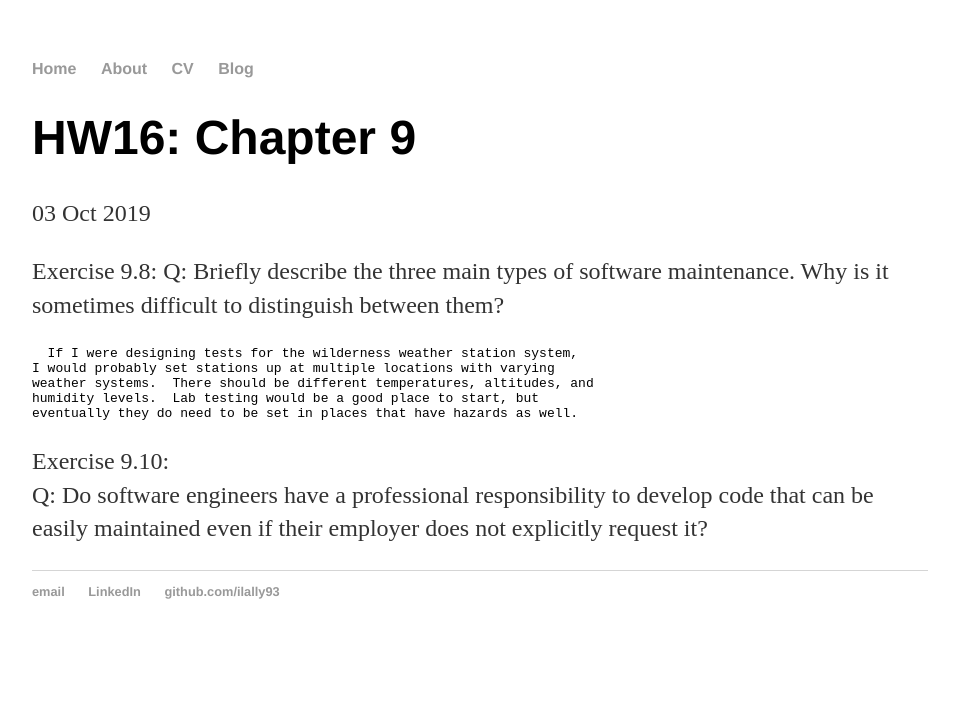
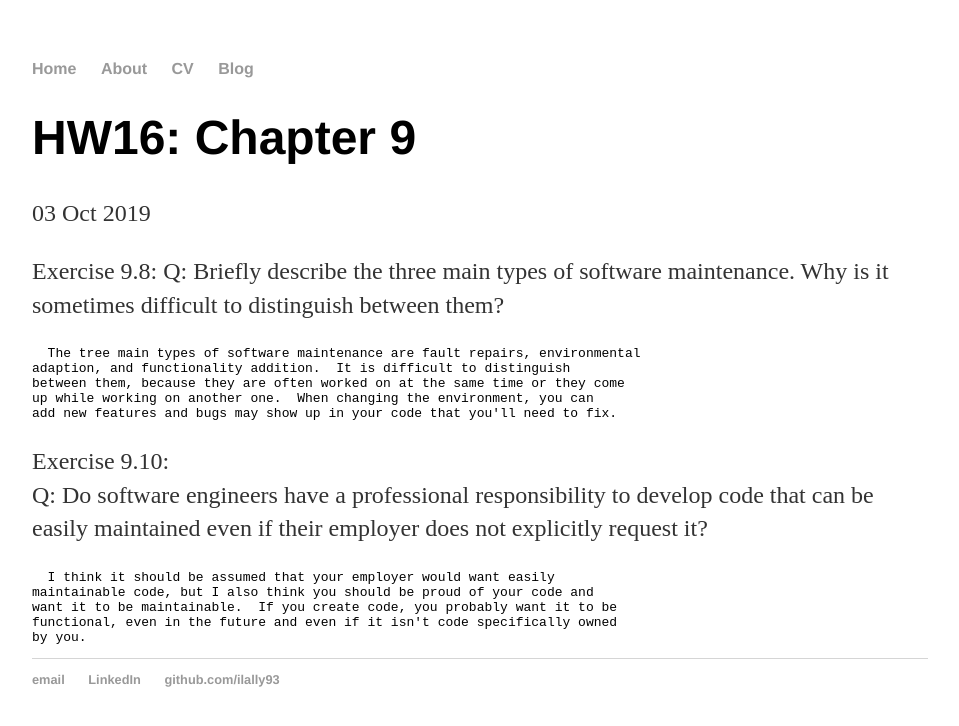
Before and after one commit to ilally93/ilally93.github.io, a Jekyll site: the page built from _posts/2019-10-03-HW16-Chapter9.md, in a window 1280 px wide. Shown: the top 726 px of the page, without its empty margins (160-1119 px from the left). Built offline with Jekyll 4.4.1, drawn with Linux system fonts in a browser that asks for light colours.

Commit message:
Fixed Hw 15 link and Hw 16

```diff
--- a/_posts/2019-10-03-HW16-Chapter9.md
+++ b/_posts/2019-10-03-HW16-Chapter9.md
@@ -8,13 +8,19 @@ date: 2019-10-03
     Q: Briefly describe the three main types of software maintenance. Why
        is it sometimes difficult to distinguish between them?
 
-      If I were designing tests for the wilderness weather station system,
-    I would probably set stations up at multiple locations with varying
-    weather systems.  There should be different temperatures, altitudes, and
-    humidity levels.  Lab testing would be a good place to start, but
-    eventually they do need to be set in places that have hazards as well.
+      The tree main types of software maintenance are fault repairs, environmental
+    adaption, and functionality addition.  It is difficult to distinguish
+    between them, because they are often worked on at the same time or they come
+    up while working on another one.  When changing the environment, you can
+    add new features and bugs may show up in your code that you'll need to fix.
 
   Exercise 9.10:
     Q: Do software engineers have a professional responsibility to develop code
        that can be easily maintained even if their employer does not explicitly
        request it?
+
+      I think it should be assumed that your employer would want easily
+    maintainable code, but I also think you should be proud of your code and
+    want it to be maintainable.  If you create code, you probably want it to be
+    functional, even in the future and even if it isn't code specifically owned
+    by you.
```
Also changed, not shown: _posts/2019-10-01-HW15-Chapter15.md (+8 -3 lines).
